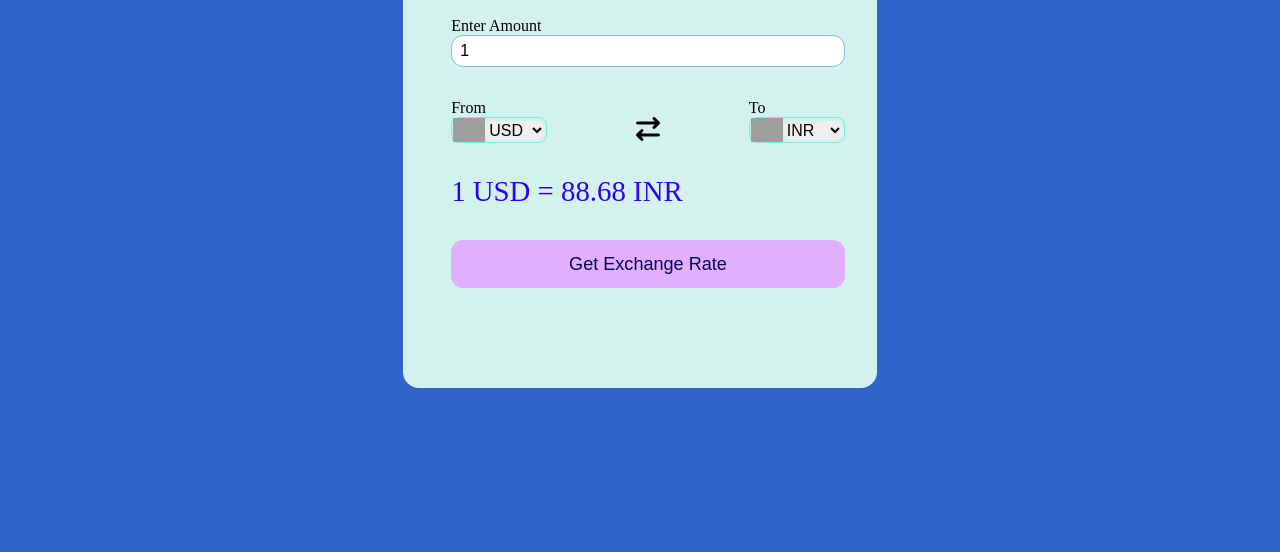
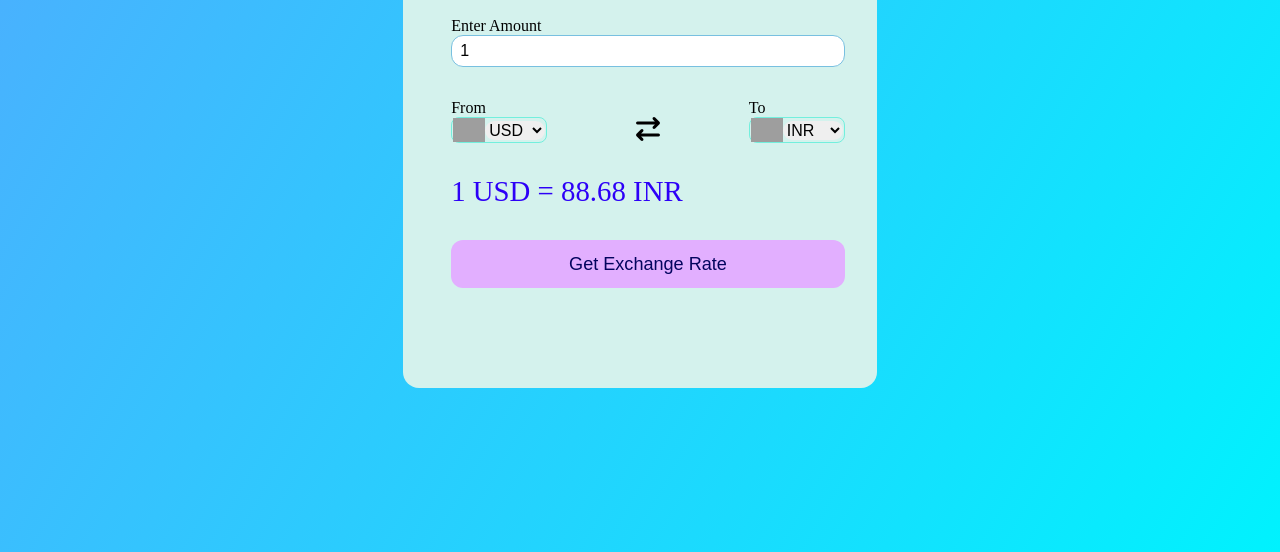
Before and after one commit to aako-aakash/Currency-Converter, a plain HTML site: page index.html in a window 1280 px wide. Shown: the part 248-800 px from the top of the page. Drawn offline with Linux system fonts and the light colour scheme; no server answers; grey boxes are pictures that could not be loaded.

Commit message:
Updated Background color of the body

```diff
--- a/style.css
+++ b/style.css
@@ -14,7 +14,7 @@ body{
     justify-content: center;
     align-items: center;
     min-height: 100vh;
-    background-color: #2F64CA;
+    background: linear-gradient(120deg, #4facfe, #00f2fe);
 }
 
 .container{
```
